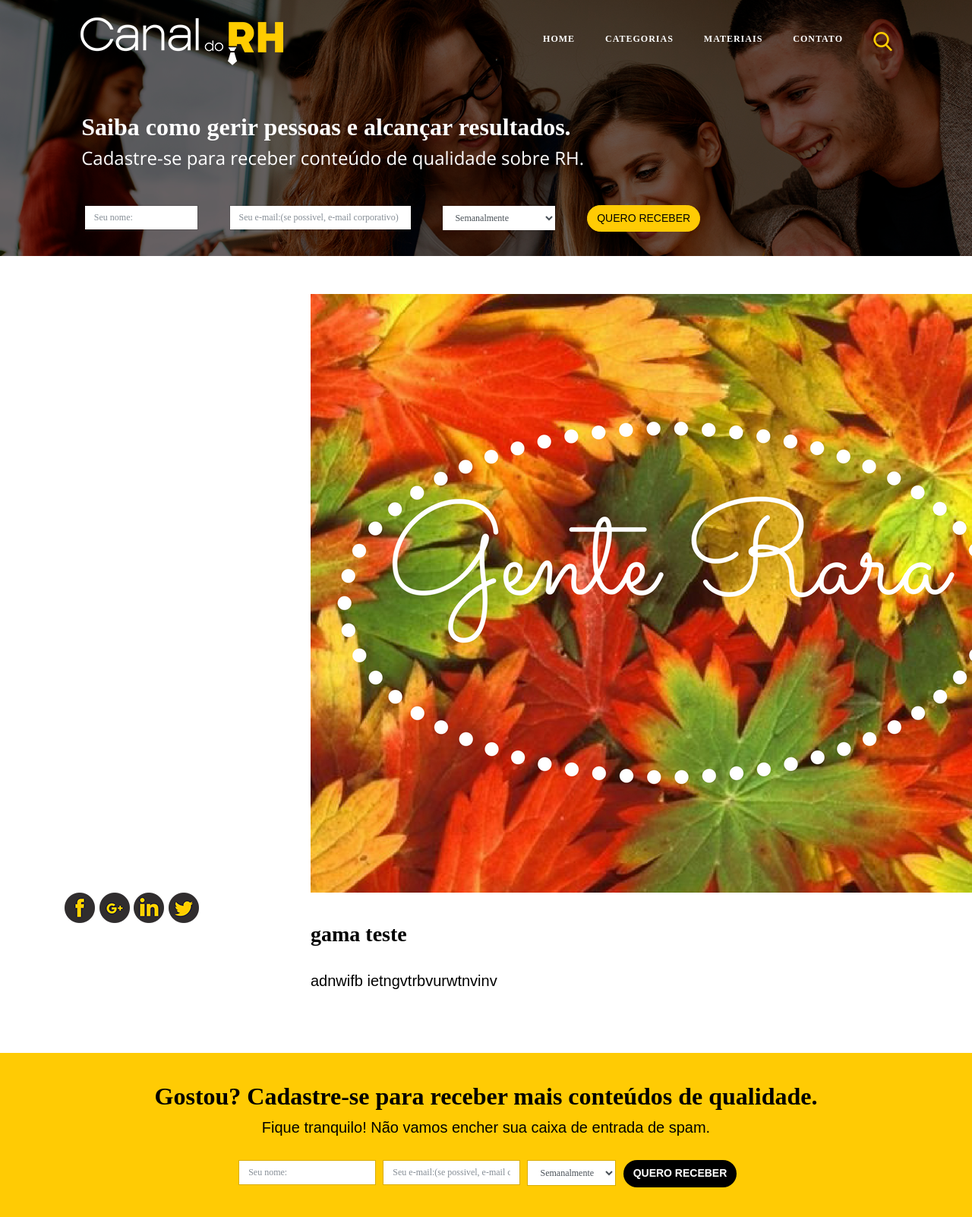
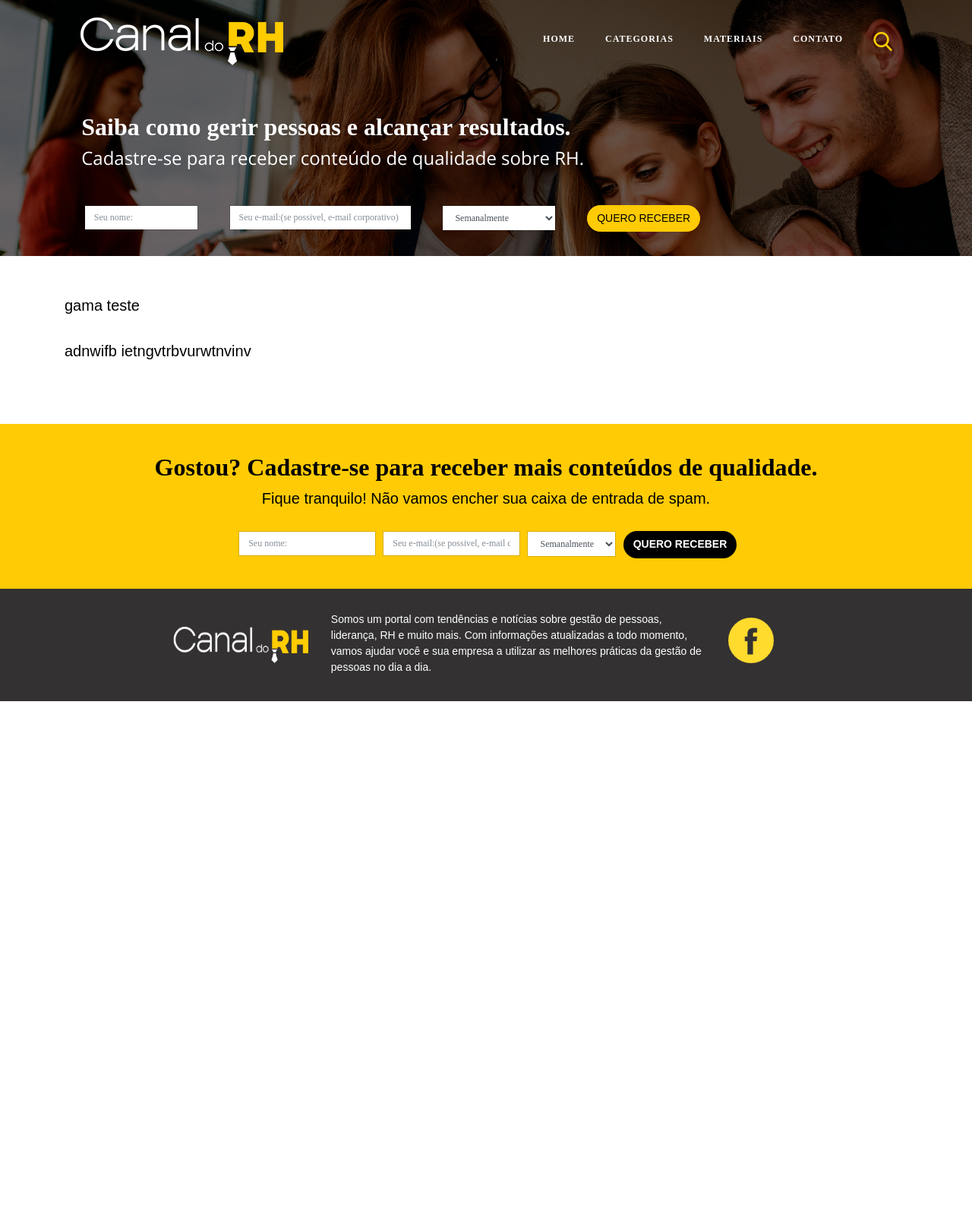
Before and after one commit to philippe28/Django-Blog, a Django app: a page that uses blog/templates/blog/post_detalhe.html in a window 1280 px wide; the page is wider, and only the part inside the window is pictured. Shown: the top 1602 px of that part at 76% size. After the commit the page ends 923 px from the top of that part, so only its background shows below. Run offline with Django 3.2, Linux system fonts and the light colour scheme; data comes from the database, SQL or seed files in the repository; some libraries are stand-ins or nearby versions; some web fonts are replaced.

Commit message:
post_detalhe antigo

```diff
--- a/blog/templates/blog/post_detalhe.html
+++ b/blog/templates/blog/post_detalhe.html
@@ -1,25 +1,20 @@
-{% extends 'blog/blog_base.html' %}
-{% block content %}
-{% load static %}
-  <!--Conteudo -->
-  <div class="container">
-    <div class="row post-preview col-md-12 post">
-	<div class="postdetalhe"><img src="{{ post.image }}" alt=""></div>
-	<div class="postextras">
-	<a href="www.fb.com/"><img src="{% static 'img/icon-facebook-share.png' %}"></img></a>
-	<a href="www.gplus.com/"><img src="{% static 'img/icon-google-share.png' %}"></img></a>
-	<a href="www.linkedin.com/"><img src="{% static 'img/icon-linkedin-share.png' %}"></img></a>
-	<a href="www.twitter.com/canaldorh"><img src="{% static 'img/icon-twitter-share.png' %}"></img></a>
-	</div>
-		<div class="postdetalhe">
-		<div class="post-title"><h3>{{post.titulo}}</h3></div>
+{% extends 'blog/blog_base.html' %} {% block content %}
+<!--Conteudo -->
+<div class="container">
+	<div class="row post-preview col-md-12 post">
+		<div class="post">
+			<div class="post-title">{{post.titulo}}</div>
 
 			<div class="post-desc">
 				{{ post.texto|safe }}
+
+			</div>
+			<div class="anuncios col-md-2">
+
 			</div>
 
 		</div>
-    <hr>
+		<hr>
 	</div>
-  </div>
+</div>
 {% endblock %}
```
